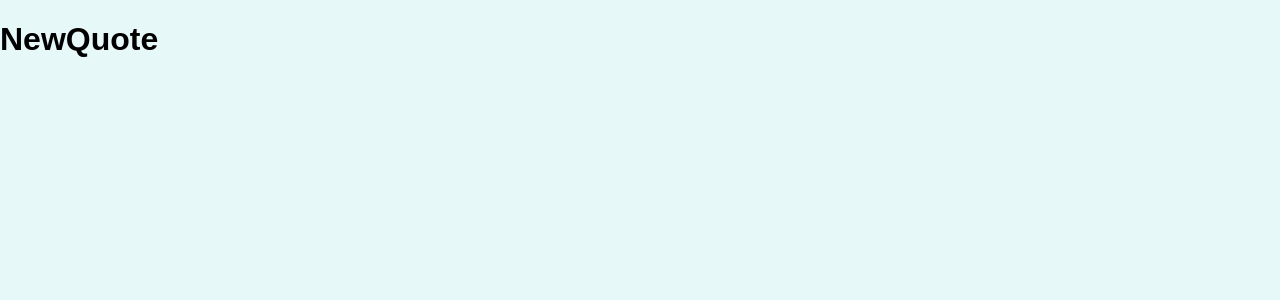
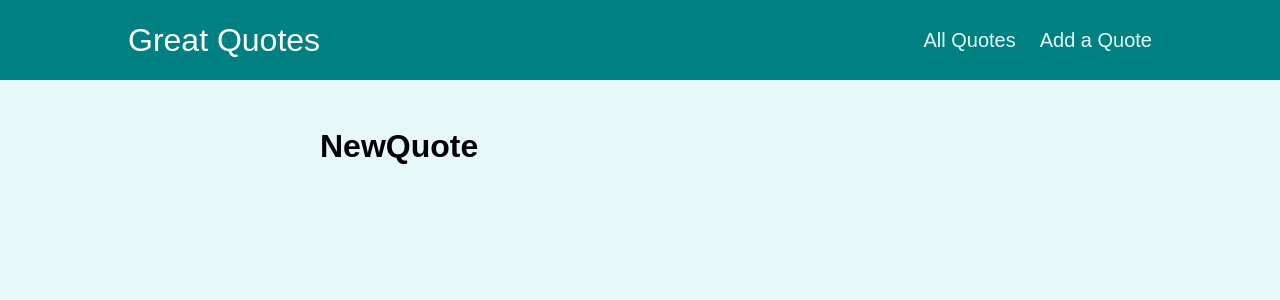
Before and after one commit to mralimov/React-Router-Comments, a React (Create React App) app: page /new-quote in a window 1280 px wide. Shown: the top 300 px of the page. Built offline with nearby package versions, Linux system fonts and the light colour scheme.

Commit message:
Navigation with Routing NavLink

```diff
--- a/src/App.js
+++ b/src/App.js
@@ -1,10 +1,12 @@
 import { Redirect, Route, Switch } from 'react-router-dom';
+import Layout from './components/layout/Layout';
 import AllQuotes from './pages/AllQuotes';
 import NewQuote from './pages/NewQuote';
 import QuoteDetail from './pages/QuoteDetail';
 
 function App() {
   return (
+    <Layout>
       <Switch>
         <Route path='/' exact>
           <Redirect to='/quotes' />
@@ -19,6 +21,7 @@
           <AllQuotes />
         </Route>
       </Switch>
+    </Layout>
   );
 }
 
--- /dev/null
+++ b/src/components/layout/Layout.js
@@ -0,0 +1,13 @@
+import React, { Fragment } from 'react';
+import classes from './Layout.module.css';
+import MainNavigation from './MainNavigation';
+function Layout(props) {
+  return (
+    <Fragment>
+      <MainNavigation />
+      <main className={classes.main}>{props.children}</main>
+    </Fragment>
+  );
+}
+
+export default Layout;
--- /dev/null
+++ b/src/components/layout/MainNavigation.js
@@ -0,0 +1,27 @@
+import React from 'react';
+import classes from './MainNavigation.module.css';
+import { NavLink } from 'react-router-dom';
+
+function MainNavigation() {
+  return (
+    <header className={classes.header}>
+      <div className={classes.logo}>Great Quotes</div>
+      <nav className={classes.nav}>
+        <ul>
+          <li>
+            <NavLink to='/quotes' className={classes.active}>
+              All Quotes
+            </NavLink>
+          </li>
+          <li>
+            <NavLink to='/new-quote' className={classes.active}>
+              Add a Quote
+            </NavLink>
+          </li>
+        </ul>
+      </nav>
+    </header>
+  );
+}
+
+export default MainNavigation;
```
Also changed, not shown: 1 other file (tests, documents, lock files or other folders). Lines whose indentation alone changed are shown as unchanged.
